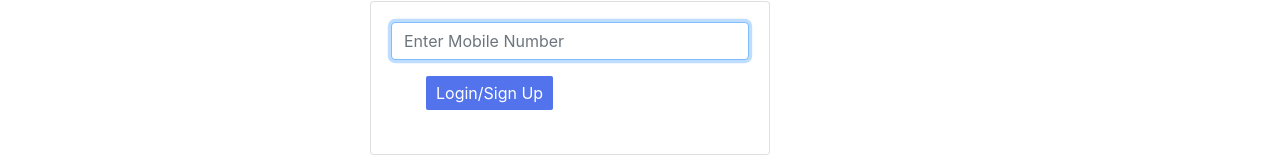
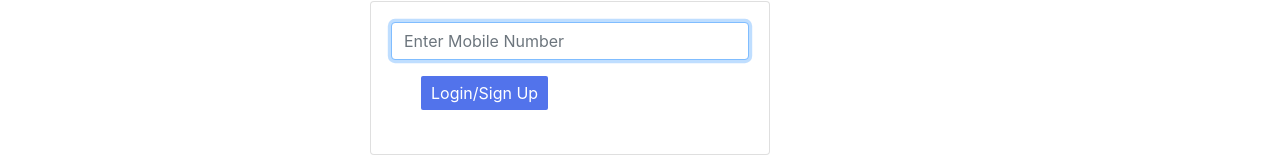
Before and after one commit to yash431garg/WebApp-React, a React (Create React App) app: page /login in a window 1280 px wide. Shown: the part 124-290 px from the top of the page. Built offline with nearby package versions, Linux system fonts and the light colour scheme; no server answers; the database is empty; what @revolist/revo-dropdown would draw is missing.

Commit message:
Update FormLogin.js

```diff
--- a/src/components/login/FormLogin.js
+++ b/src/components/login/FormLogin.js
@@ -25,7 +25,7 @@ const FormLogin = () => {
                         <Form.Control type='tel' name='UserPhoneNumber' value={state.UserPhoneNumber} placeholder='Enter Mobile Number' onChange={(e) => dispatch({ type: 'loginformdata', field: e.target.name, value: e.target.value })} autoFocus required />
                         {/* <code style={{color:'grey'}}>Example: '9000900012'</code> */}
                     </Form.Group>
-                    <Button style={{marginLeft:'35px'}} className='button' type='submit'>Login/Sign Up</Button>
+                    <Button style={{marginLeft:'30px'}} className='button' type='submit'>Login/Sign Up</Button>
                 </Form>
             </div>
         </>
```
